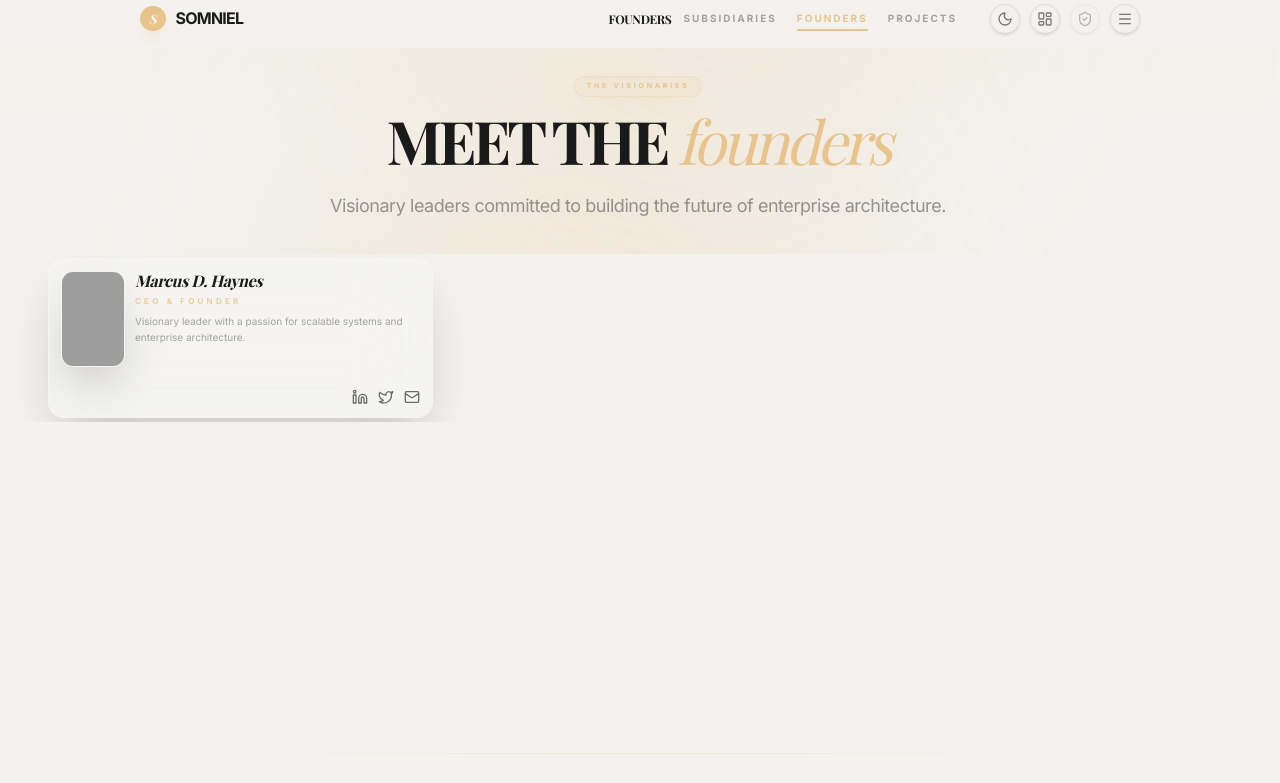
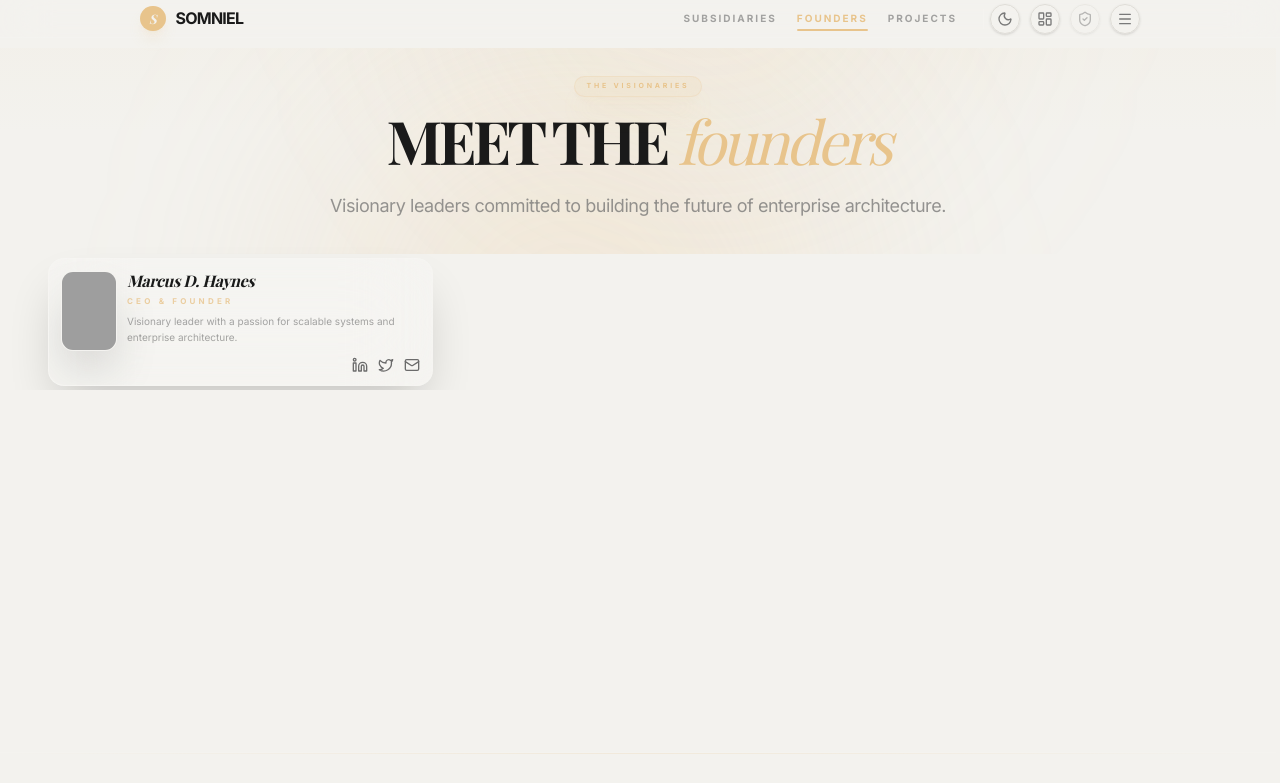
Before and after one commit to marcusdhaynes/Somniel, a React (Vite) app: page /founders in a window 1280 px wide. Shown: the top 783 px of the page. Built offline with nearby package versions, Linux system fonts and the light colour scheme; grey boxes are pictures that could not be loaded; a web font is replaced by a local one.

Commit message:
fix(public): remove duplicate centered nav label and eliminate fixed card whitespace

```diff
--- a/scripts/prerender-public.mjs
+++ b/scripts/prerender-public.mjs
@@ -30,7 +30,7 @@ const style = '<style id="somniel-first-paint">' +
   '#somniel-static-shell p{font-size:clamp(13px,1.3vw,18px);line-height:1.65;color:var(--muted,#777);max-width:680px;margin:0 auto 22px}' +
   '#somniel-static-shell .eyebrow{font-size:11px;text-transform:uppercase;letter-spacing:.22em;color:var(--accent,#e8c48c)}' +
   '#somniel-static-shell .grid{display:grid;grid-template-columns:repeat(auto-fit,minmax(min(100%,240px),1fr));gap:12px;margin:30px auto 0;text-align:left}' +
-  '#somniel-static-shell .tile{height:10rem;box-sizing:border-box;overflow:hidden}' +
+  '#somniel-static-shell .tile{height:auto;min-height:0;box-sizing:border-box;overflow:hidden}' +
   '#somniel-static-shell .tile{padding:12px;border-radius:12px;border:1px solid var(--border,#ddd);background:var(--surface,#fff);min-width:0}' +
   '#somniel-static-shell .tile h2{font-size:17px;margin:0 0 10px;font-family:Georgia,serif}' +
   '#somniel-static-shell .tile p{font-size:12px;margin:0;line-height:1.5}' +
--- a/src/components/layout/Navbar.tsx
+++ b/src/components/layout/Navbar.tsx
@@ -20,15 +20,6 @@ export const Navbar: React.FC = () => {
     { name: 'Projects', path: '/projects' },
   ];
 
-  const getPageTitle = () => {
-    const path = location.pathname.toLowerCase();
-    if (path === '/') return '';
-    if (path.includes('subsidiaries')) return 'Subsidiaries';
-    if (path.includes('founders')) return 'Founders';
-    if (path.includes('projects')) return 'Projects';
-    if (path.includes('login')) return 'Login';
-    return '';
-  };
 
   return (
     <nav className="fixed top-0 left-0 right-0 z-50 bg-bg/60 backdrop-blur-xl border-b border-white/5 h-6 lg:h-[2.4rem]">
@@ -42,11 +33,6 @@ export const Navbar: React.FC = () => {
               </div>
               <span className="text-xs lg:text-[1rem] font-bold tracking-[-0.05em] text-fg uppercase">Somniel</span>
             </Link>
-          </div>
-
-          {/* Centered Page Title */}
-          <div className="absolute left-1/2 -translate-x-1/2 flex items-center">
-            <h2 className="font-serif font-bold text-[8px] lg:text-xs text-fg leading-none uppercase tracking-tight">{getPageTitle()}</h2>
           </div>
 
           {/* Desktop Nav */}
--- a/src/components/projects/GitHubAppGallery.tsx
+++ b/src/components/projects/GitHubAppGallery.tsx
@@ -123,9 +123,9 @@ const AppCard: React.FC<{ app: App }> = ({ app }) => {
           Homepage preview
         </span>
       </a>
-      <div className="flex min-h-0 flex-1 flex-col p-2">
+      <div className="flex min-h-0 flex-col p-2">
         <h3 className="truncate font-serif text-sm font-semibold tracking-tight text-fg">{app.name}</h3>
-        <p className="mt-0.5 min-h-0 flex-1 line-clamp-2 overflow-hidden text-[10px] leading-4 text-muted">{app.description}</p>
+        <p className="mt-0.5 min-h-0 line-clamp-2 overflow-hidden text-[10px] leading-4 text-muted">{app.description}</p>
         <div className="mt-1 flex items-center gap-1.5">
           <a
             href={app.url}
--- a/src/index.css
+++ b/src/index.css
@@ -148,9 +148,8 @@ html[data-density="comfortable"] .condensed-card {
   .payscale-number-controls { visibility: visible; opacity: 1; }
 }
 
-/* Public section cards retain full responsive column widths but have a
-   minimal, uniform 160px height across Subsidiaries, Founders, Projects,
-   and app previews. Every card has the same vertical footprint. */
+/* Public section cards are content-sized, not fixed-height placeholders.
+   Grid tracks align cards in each row without forcing wasted vertical space. */
 @layer components {
   .public-section-grid {
     display: grid;
@@ -161,7 +160,8 @@ html[data-density="comfortable"] .condensed-card {
   .public-section-card {
     box-sizing: border-box;
     width: 100%;
-    height: 10rem;
+    height: auto;
+    min-height: 0;
     min-width: 0;
   }
   @media (min-width: 768px) {
--- a/src/pages/public/Founders.tsx
+++ b/src/pages/public/Founders.tsx
@@ -52,12 +52,12 @@ const Founders: React.FC = () => {
               transition={{ delay: Math.min(i * 0.02, 0.1), duration: 0.2, ease: 'easeOut' }}
               className="public-section-card group relative overflow-hidden rounded-2xl bg-surface/20 border border-white/5 hover:border-accent/40 transition-colors p-3 backdrop-blur-2xl shadow-2xl shadow-black/20"
             >
-              <div className="flex h-full min-h-0 items-start gap-2.5">
-                <div className="w-14 h-20 sm:w-16 sm:h-24 rounded-xl bg-bg overflow-hidden border border-white/10 group-hover:border-accent/30 transition-all duration-700 shrink-0 relative shadow-2xl group-hover:shadow-accent/10">
+              <div className="flex min-h-0 items-start gap-2.5">
+                <div className="w-14 h-20 sm:w-14 sm:h-20 rounded-xl bg-bg overflow-hidden border border-white/10 group-hover:border-accent/30 transition-all duration-700 shrink-0 relative shadow-2xl group-hover:shadow-accent/10">
                   <img width={200} height={200} loading={i === 0 ? 'eager' : 'lazy'} fetchPriority={i === 0 ? 'high' : 'auto'} decoding="async" src={founder.photo} alt={founder.name} className="w-full h-full object-cover grayscale group-hover:grayscale-0 transition-all duration-1000 transform group-hover:scale-110" />
                 </div>
 
-                <div className="flex-1 min-w-0 flex flex-col h-full">
+                <div className="flex-1 min-w-0 flex flex-col">
                   <div className="mb-1.5">
                     <h3 title={founder.name} className="line-clamp-2 break-words text-sm sm:text-base font-serif font-bold text-fg tracking-tight group-hover:text-accent transition-colors italic leading-tight">{founder.name}</h3>
                     <p className="text-accent font-bold uppercase text-[8px] tracking-[0.4em] mt-1 opacity-80">{founder.role}</p>
@@ -67,7 +67,7 @@ const Founders: React.FC = () => {
                     {founder.bio}
                   </p>
 
-                  <div className="mt-auto flex justify-end space-x-2.5">
+                  <div className="mt-1 flex justify-end space-x-2.5">
                     <a href="#" className="text-muted hover:text-accent transition-all transform hover:scale-110"><Linkedin className="w-4 h-4" /></a>
                     <a href="#" className="text-muted hover:text-accent transition-all transform hover:scale-110"><Twitter className="w-4 h-4" /></a>
                     <a href="#" className="text-muted hover:text-accent transition-all transform hover:scale-110"><Mail className="w-4 h-4" /></a>
--- a/src/pages/public/Subsidiaries.tsx
+++ b/src/pages/public/Subsidiaries.tsx
@@ -52,12 +52,12 @@ const Subsidiaries: React.FC = () => {
               transition={{ delay: Math.min(i * 0.02, 0.1), duration: 0.2, ease: 'easeOut' }}
               className="public-section-card group relative overflow-hidden rounded-2xl bg-surface/20 border border-white/5 hover:border-accent/40 transition-colors p-3 backdrop-blur-2xl shadow-2xl shadow-black/20"
             >
-              <div className="flex h-full min-h-0 items-start gap-2.5">
+              <div className="flex min-h-0 items-start gap-2.5">
                 <div className="w-12 h-12 bg-bg rounded-xl flex items-center justify-center overflow-hidden border border-white/10 group-hover:border-accent/30 transition-all duration-700 shadow-2xl group-hover:shadow-accent/10 shrink-0">
                   <img width={200} height={200} loading={i === 0 ? 'eager' : 'lazy'} fetchPriority={i === 0 ? 'high' : 'auto'} decoding="async" src={sub.logo} alt={sub.name} className="w-full h-full object-cover transform group-hover:scale-125 transition-transform duration-1000" />
                 </div>
 
-                <div className="flex-1 min-w-0 flex flex-col h-full">
+                <div className="flex-1 min-w-0 flex flex-col">
                   <div className="flex justify-between items-start mb-1.5">
                     <h3 title={sub.name} className="line-clamp-2 break-words text-sm sm:text-base font-serif font-bold text-fg tracking-tight group-hover:text-accent transition-colors italic leading-tight">{sub.name}</h3>
                     <ExternalLink className="w-4 h-4 text-accent opacity-0 group-hover:opacity-100 transition-all duration-700 transform translate-x-2 group-hover:translate-x-0" />
@@ -67,7 +67,7 @@ const Subsidiaries: React.FC = () => {
                     {sub.description}
                   </p>
 
-                  <div className="mt-auto flex justify-end">
+                  <div className="mt-1 flex justify-end">
                     <a
                       href={sub.website}
                       className="inline-flex items-center space-x-2 text-accent font-bold hover:text-accent/80 transition-all text-[8px] uppercase tracking-[0.3em] group/link"
```
Also changed, not shown: src/pages/public/Projects.tsx (+4 -4 lines).
